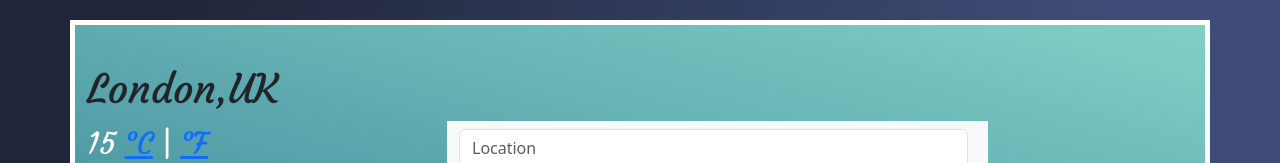
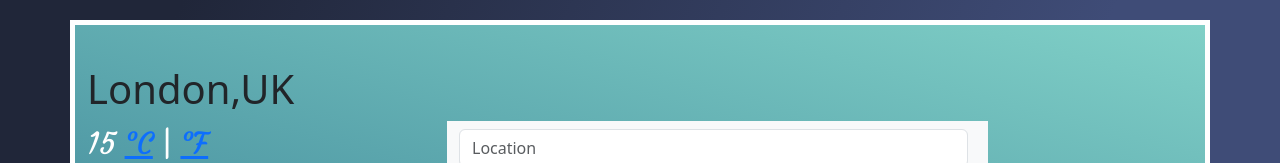
Before and after one commit to SuadIb6/weather-app, a plain HTML site: page index.html in a window 1280 px wide. Shown: the top 163 px of the page. Drawn offline with nearby package versions, Linux system fonts and the light colour scheme.

Commit message:
h1 updated

```diff
--- a/src/style.css
+++ b/src/style.css
@@ -17,7 +17,7 @@ body {
   border: 2px solid white;
 }
 
-h1 {
+.city {
   color: white;
   font-family: "Courgette", cursive;
 }
```
